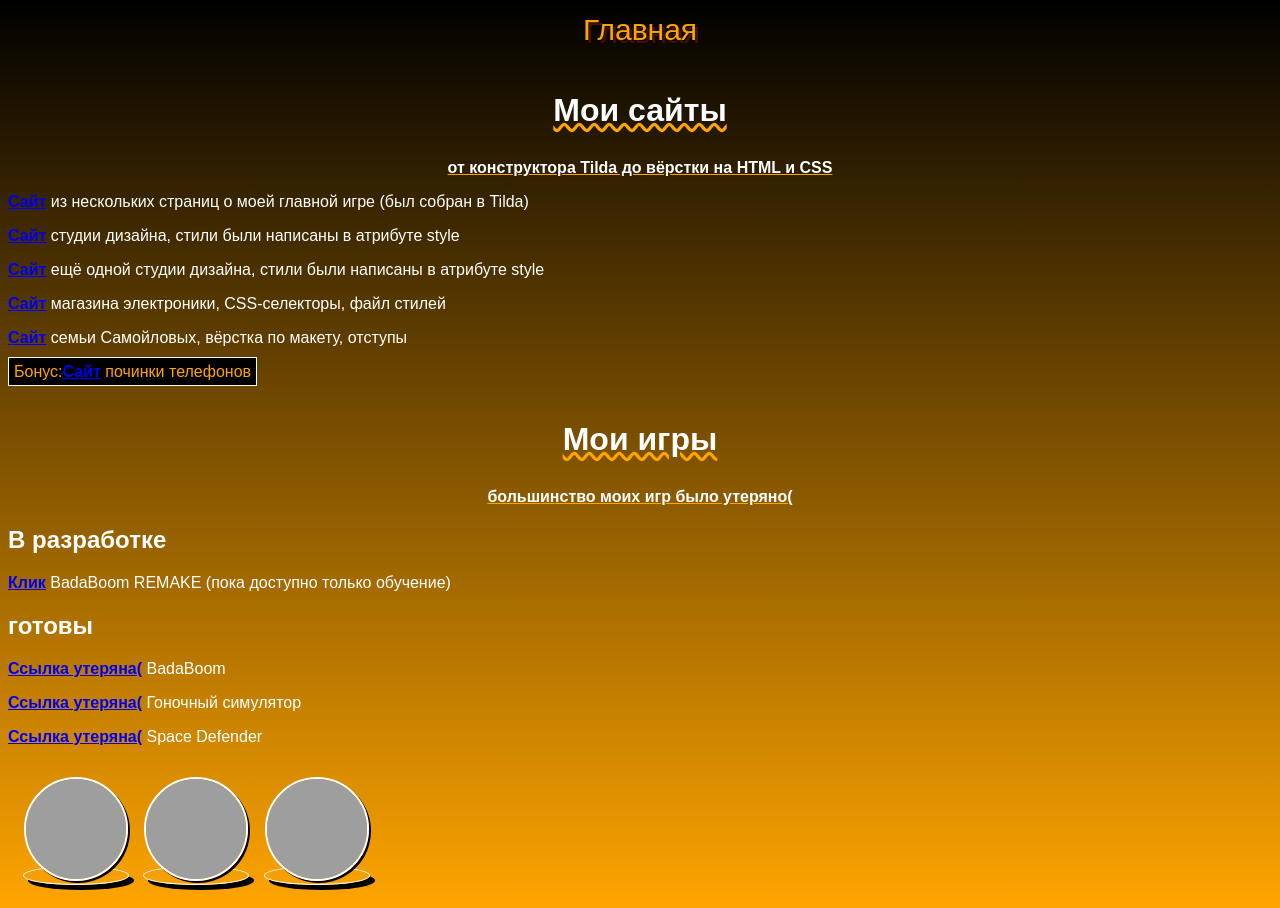
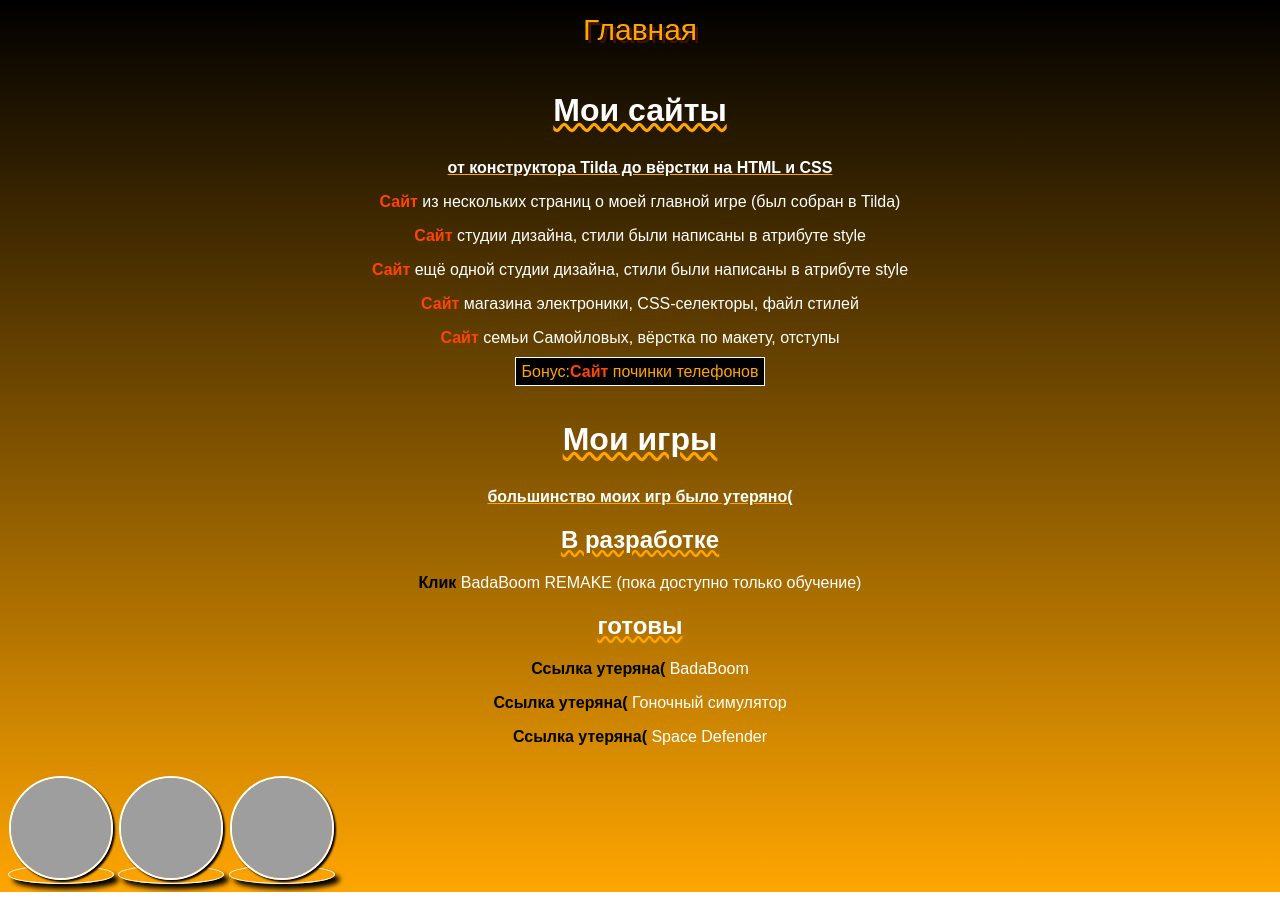
Before and after one commit to Danil2510/portfolio-proj, a plain HTML site: page index.html in a window 1280 px wide. Drawn offline with Linux system fonts and the light colour scheme; grey boxes are pictures that could not be loaded.

Commit message:
Update style.css

```diff
--- a/style.css
+++ b/style.css
@@ -22,6 +22,26 @@ header {
     color: snow;
     text-shadow: 0px 0px;
     transition: 2s;
+}
+
+h2 {
+    text-align: center;
+    text-decoration: wavy underline;
+    text-decoration-color: orange;
+}
+
+p {
+    text-align: center;
+}
+
+.link-text {
+    text-decoration: none;
+    color: orangered;
+}
+
+.alink-text {
+    text-decoration: none;
+    color: black;
 }
 
 nav {
@@ -80,31 +100,21 @@ img {
     border-radius: 45px;
 }
 
-div {
-    background-color: black;
-    color: orange;
-    padding: 5px;
-    border: 1px ridge white;
-    text-align: center;
-    margin: 5px;
-    width: 500px;
-    height: 400px;
-}
-
 .social {
     border: 1px solid white;
     border-radius: 50%;
-    box-shadow: black 5px 5px;
-    margin-right: 10px;
+    box-shadow: black 5px 5px 5px;
+    margin-left: auto;
+    margin-right: auto;
 }
 
 footer img {
     border: 2px solid white ;
     border-radius: 50%;
-    box-shadow: black 2px 2px;
+    box-shadow: black 2px 2px 2px;
 }
 
 footer {
-    margin: 15px 0px 0px 0px;
-    padding: 15px;
+    margin-top: 30px;
+    display: block;
 }
```
